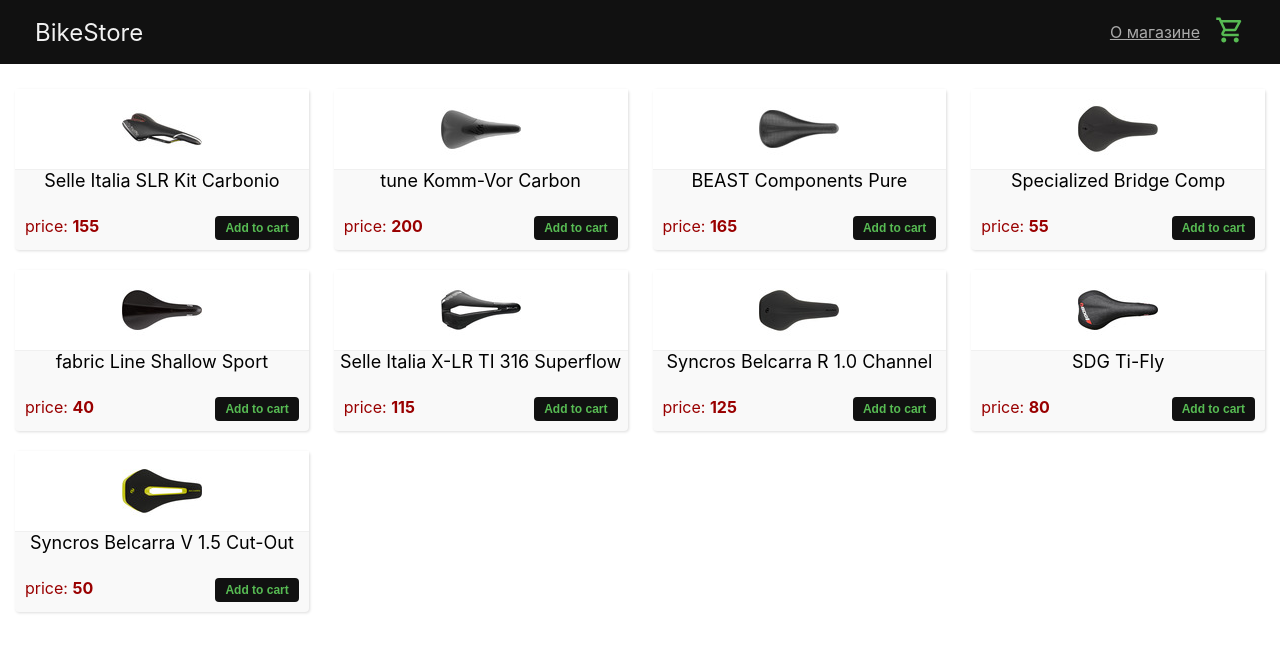
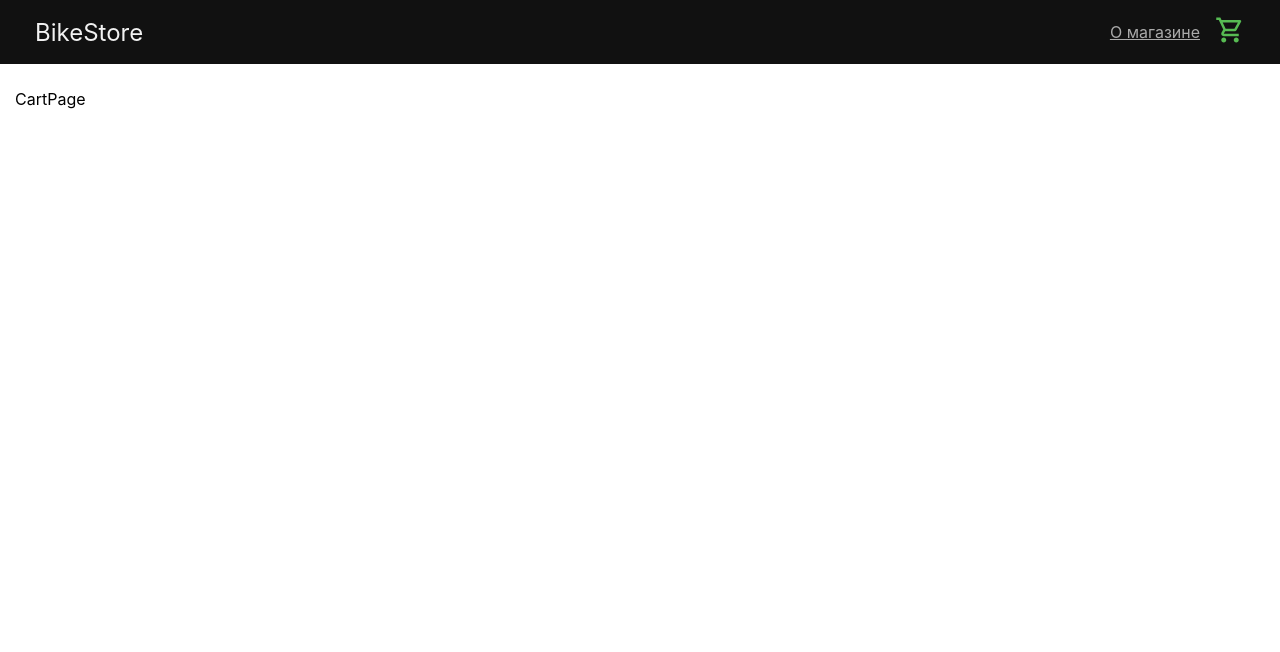
Before and after one commit to ZLVShadoW/light-store, a React (Create React App) app: page /cart in a window 1280 px wide. Shown: the top 652 px of the page. Built offline with nearby package versions, Linux system fonts and the light colour scheme.

Commit message:
rename components, added react-router-dom

```diff
--- a/package.json
+++ b/package.json
@@ -9,6 +9,7 @@
     "react": "^17.0.2",
     "react-dom": "^17.0.2",
     "react-redux": "^7.2.6",
+    "react-router-dom": "^6.2.1",
     "react-scripts": "5.0.0",
     "redux": "^4.1.2",
     "redux-thunk": "^2.4.1",
--- /dev/null
+++ b/src/components/About/About.jsx
@@ -0,0 +1,7 @@
+import React from 'react'
+
+export const About = () => {
+   return (
+      <div>About</div>
+   )
+}
--- a/src/components/App/App.js
+++ b/src/components/App/App.js
@@ -1,12 +1,15 @@
 import React from 'react';
 import { useDispatch, useSelector } from 'react-redux';
+import { Route, Routes } from 'react-router-dom';
 import { fetchSaddles } from '../../store/actions/actions';
+import { CartPage } from '../CartPage/CartPage';
 
-import { CartsList } from '../CartsList/CartsList';
+import { CardsList } from '../CardsList/CardsList';
 import { Header } from '../Header/Header';
 import { Loading } from '../Loading/Loading';
 
 import cl from './App.module.scss'
+import { About } from '../About/About';
 
 // import im from './../../assets/goods-img/big/1-a.jpg';
 // <img src={im} />
@@ -26,7 +29,11 @@
       <>
          <Header />
          <div className={cl.container}>
-            <CartsList saddles={saddles} />
+            <Routes>
+               <Route path='/' element={<CardsList saddles={saddles} />} />
+               <Route path='/about' element={<About />} />
+               <Route path='/cart' element={<CartPage />} />
+            </Routes>
          </div>
       </>
    );
--- a/src/components/Cart/Cart.jsx
+++ b/src/components/Card/Card.jsx
@@ -1,9 +1,10 @@
 import React from 'react';
 
 import { Button } from '../Button/Button';
-import cl from './Cart.module.scss'
+import cl from './Card.module.scss'
 
-export const Cart = ({ src, title, price, addToCart, added }) => {
+// export const Cart = ({ src, title, price, addToCart, added }) => {
+export const Card = ({ src, title, price, addToCart, added }) => {
 
    return (
       <div className={cl.cart}>
--- a/src/components/CartsList/CartsList.jsx
+++ b/src/components/CardsList/CardsList.jsx
@@ -1,10 +1,10 @@
 import React from 'react';
 import { useDispatch, useSelector } from 'react-redux';
 
-import { Cart } from '../Cart/Cart';
+import { Card } from '../Card/Card';
 import { addedToCart } from '../../store/actions/actions';
 
-export const CartsList = ({ saddles }) => {
+export const CardsList = ({ saddles }) => {
 
    const dispatch = useDispatch();
    const addToCart = (saddle) => {
@@ -25,7 +25,7 @@
       <>
          {saddles.map(saddle => {
             let count = countInCart(saddle)
-            return <Cart key={saddle.id} {...saddle} added={count} addToCart={() => addToCart(saddle)} />
+            return <Card key={saddle.id} {...saddle} added={count} addToCart={() => addToCart(saddle)} />
          })
          }
       </>
--- /dev/null
+++ b/src/components/CartPage/CartPage.jsx
@@ -0,0 +1,7 @@
+import React from 'react'
+
+export const CartPage = () => {
+   return (
+      <div>CartPage</div>
+   )
+}
--- a/src/components/Header/Header.jsx
+++ b/src/components/Header/Header.jsx
@@ -3,15 +3,16 @@
 
 // one of the ways to import svg
 import { ReactComponent as Svg } from './../../assets/img/cart.svg';
+import { Link } from 'react-router-dom';
 
 export const Header = () => {
    return (
       <header className={cl.header}>
          <div className={cl.container}>
-            <div className={cl.logo}>BikeStore</div>
+            <div className={cl.logo}><Link to={'/'} className={cl.logo}>BikeStore</Link></div>
             <div className={cl.info}>
-               <div className={cl.info__item}><a href='#'>О магазине</a></div>
-               <div className={cl.info__item}><a href='#'><Svg className={cl.cart} /></a></div>
+               <div className={cl.info__item}><Link to={'/about'}>О магазине</Link></div>
+               <div className={cl.info__item}><Link to={'/cart'}><Svg className={cl.cart} /></Link></div>
             </div>
          </div>
       </header>
--- a/src/components/Header/Header.module.scss
+++ b/src/components/Header/Header.module.scss
@@ -10,6 +10,7 @@
    & .logo {
       color: #f1f1f1;
       font-size: 24px;
+      text-decoration: none;
    }
 
    .info {
--- a/src/index.js
+++ b/src/index.js
@@ -1,6 +1,7 @@
 import React from 'react';
 import ReactDOM from 'react-dom';
 import { Provider } from 'react-redux';
+import { BrowserRouter } from 'react-router-dom';
 import App from './components/App/App';
 import './index.scss';
 import { store } from './store/store';
@@ -8,7 +9,9 @@
 ReactDOM.render(
    <React.StrictMode>
       <Provider store={store}>
-         <App />
+         <BrowserRouter>
+            <App />
+         </BrowserRouter>
       </Provider>
    </React.StrictMode>,
    document.getElementById('root')
```
Also changed, not shown: src/components/Card/Card.module.scss (renamed from src/components/Cart/Cart.module.scss), 1 other file (tests, documents, lock files or other folders).
